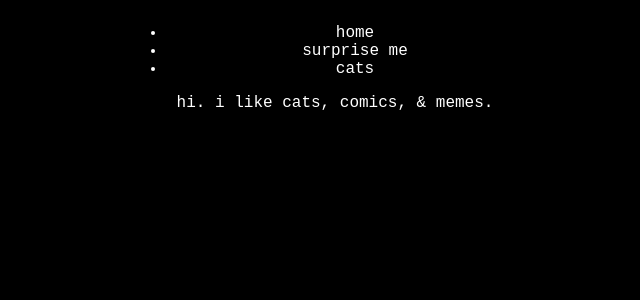
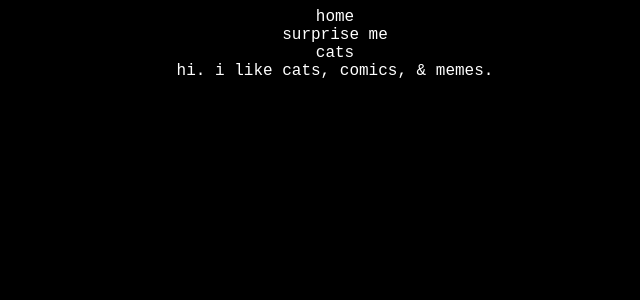
Before and after one commit to daniellaidalia/portfolio, a Jekyll site: the page built from index.html, in a window 1280 px wide. Shown: the top 300 px of the page, without its empty margins (305-945 px from the left). Built offline with Jekyll 4.4.1, drawn with Linux system fonts in a browser that asks for light colours.

Commit message:
Update styles.scss

```diff
--- a/css/styles.scss
+++ b/css/styles.scss
@@ -8,10 +8,10 @@ body {
   text-align: center;
 }
 
-nav {
+nav ul {
   list-style-type: none;
-  display: inline-block;
-  width: 33%;
+  margin: 0;
+  padding: 0;
 }
 
 a:link, a:active, a:visited {
```
